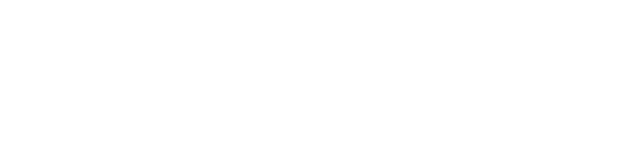
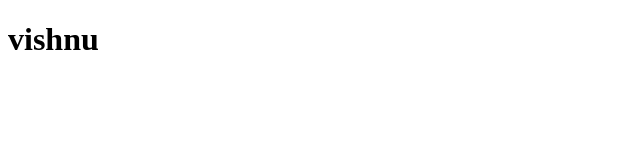
Before and after one commit to Vishnu81728677/practics-of-git-, a plain HTML site: page index.html in a window 1280 px wide. Shown: the whole page, without its empty margins (0-640 px from the left). Drawn offline with Linux system fonts and the light colour scheme.

Commit message:
index.html 1.1

```diff
--- a/index.html
+++ b/index.html
@@ -6,6 +6,6 @@
     <title>We</title>
 </head>
 <body>
-
+    <h1>vishnu </h1>
 </body>
 </html>
```
